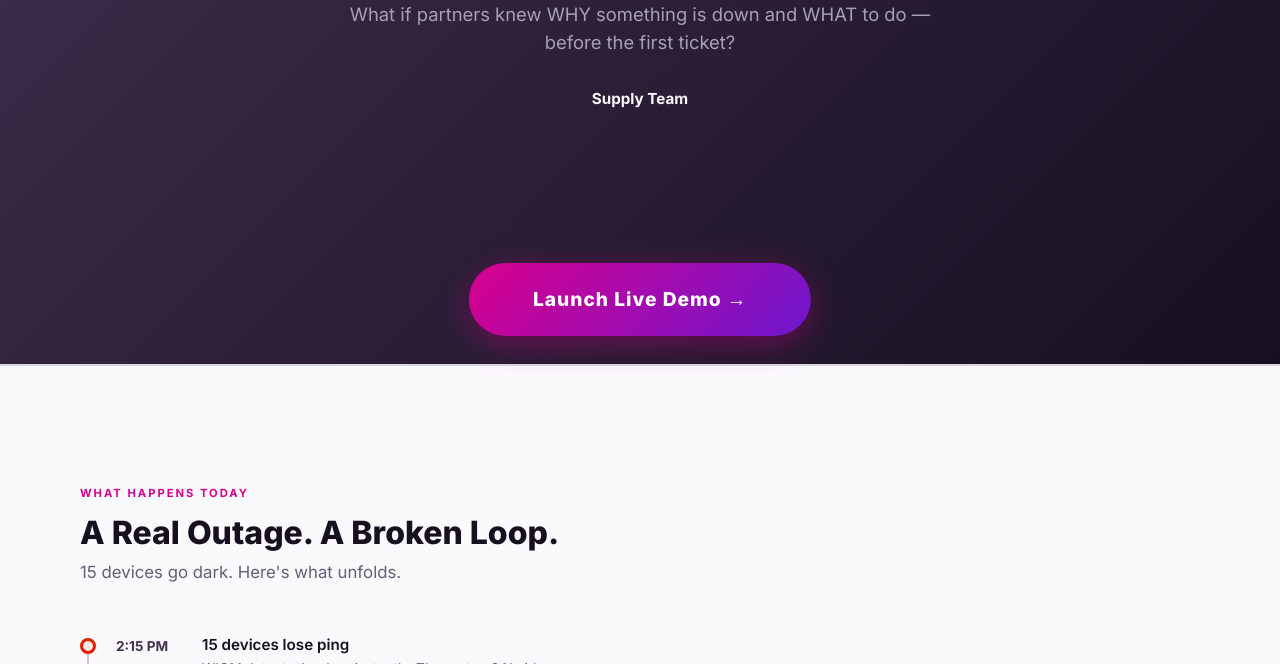
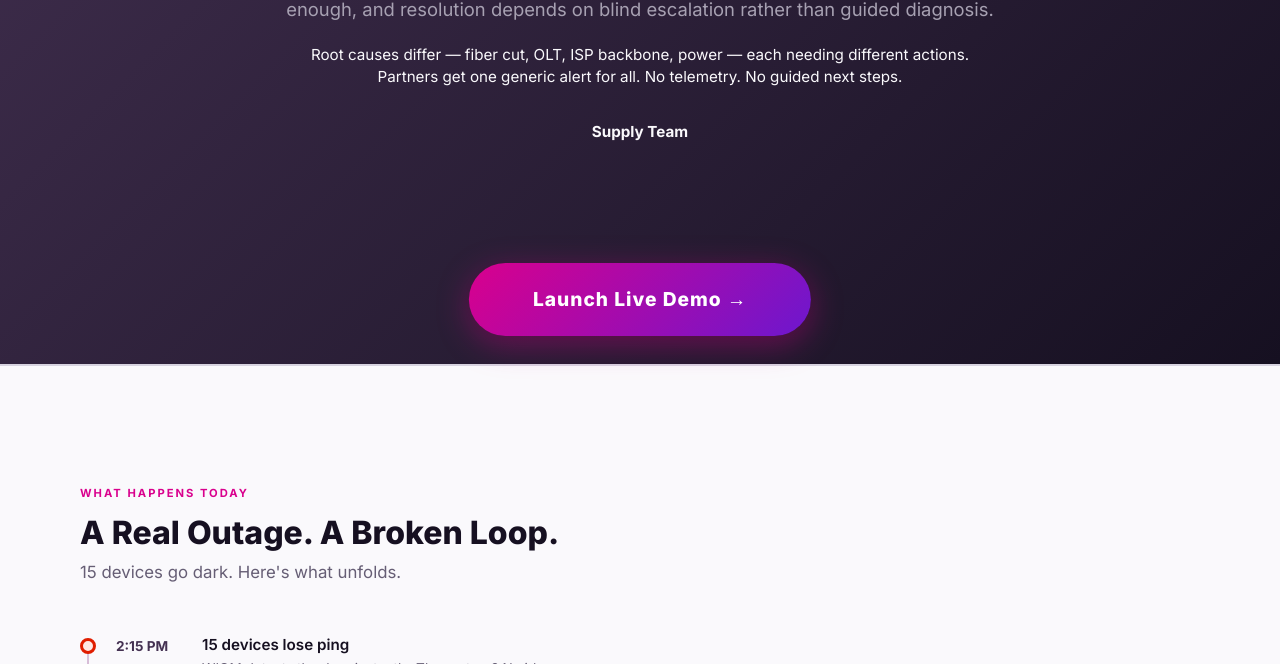
Before and after one commit to shivanksood-prog/prompt-wars-3, a plain HTML site: page index.html in a window 1280 px wide. Shown: the part 436-1100 px from the top of the page. Drawn offline with Linux system fonts and the light colour scheme.

Commit message:
Add problem statement to hero slide

```diff
--- a/index.html
+++ b/index.html
@@ -339,7 +339,8 @@
 <section class="slide hero">
   <div class="badge">Prompt Wars 3</div>
   <h1>Smarter Alerts.<br><span>Faster Resolution.</span></h1>
-  <p>What if partners knew WHY something is down and WHAT to do — before the first ticket?</p>
+  <p style="max-width: 720px;">WIOM detects outages, but partners don't know what's wrong, can't act fast enough, and resolution depends on blind escalation rather than guided diagnosis.</p>
+  <p style="color: #FAF9FC; font-size: 0.95rem; margin-top: 20px; max-width: 680px;">Root causes differ — fiber cut, OLT, ISP backbone, power — each needing different actions.<br>Partners get one generic alert for all. No telemetry. No guided next steps.</p>
   <div class="author"><strong>Supply Team</strong></div>
 </section>
 
```
